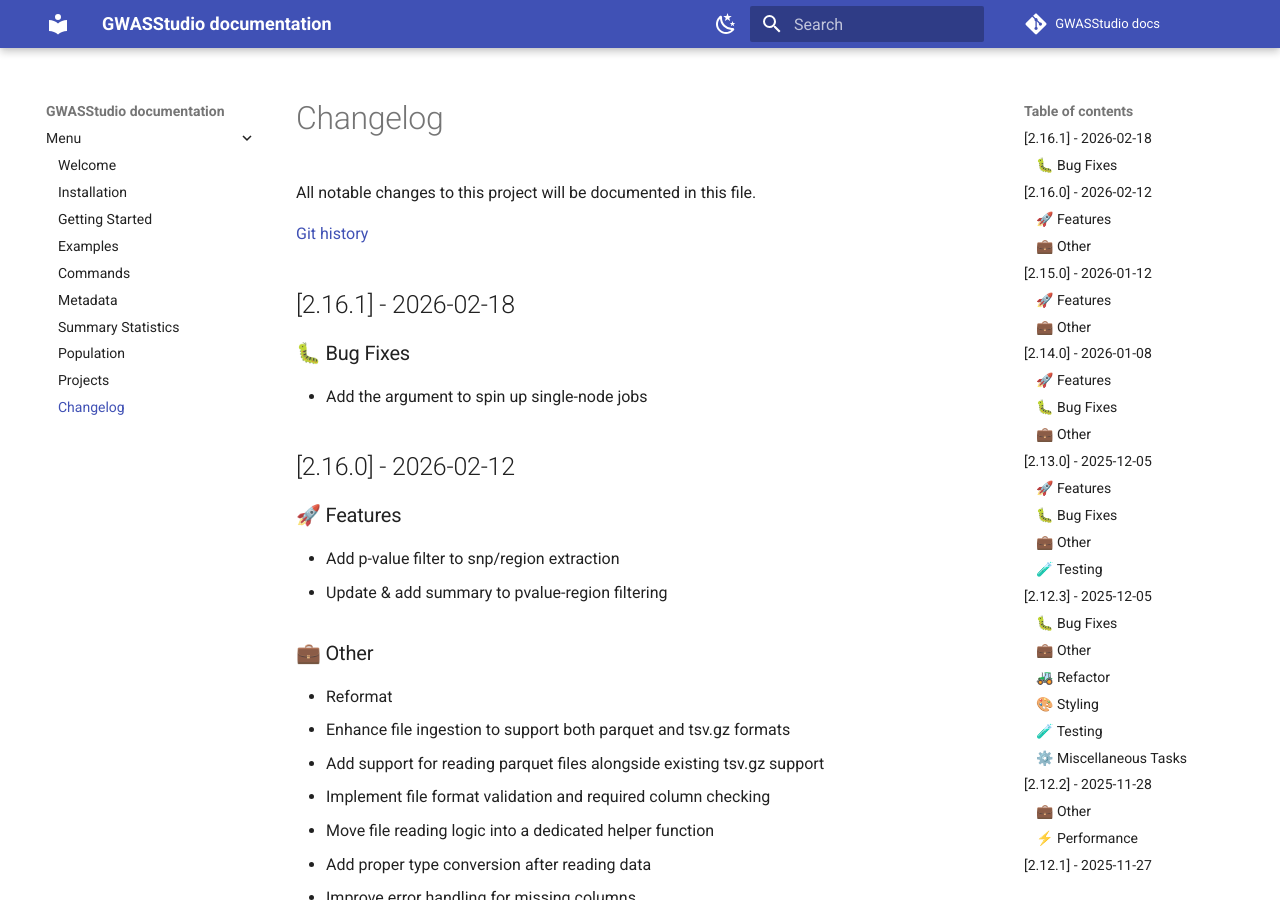
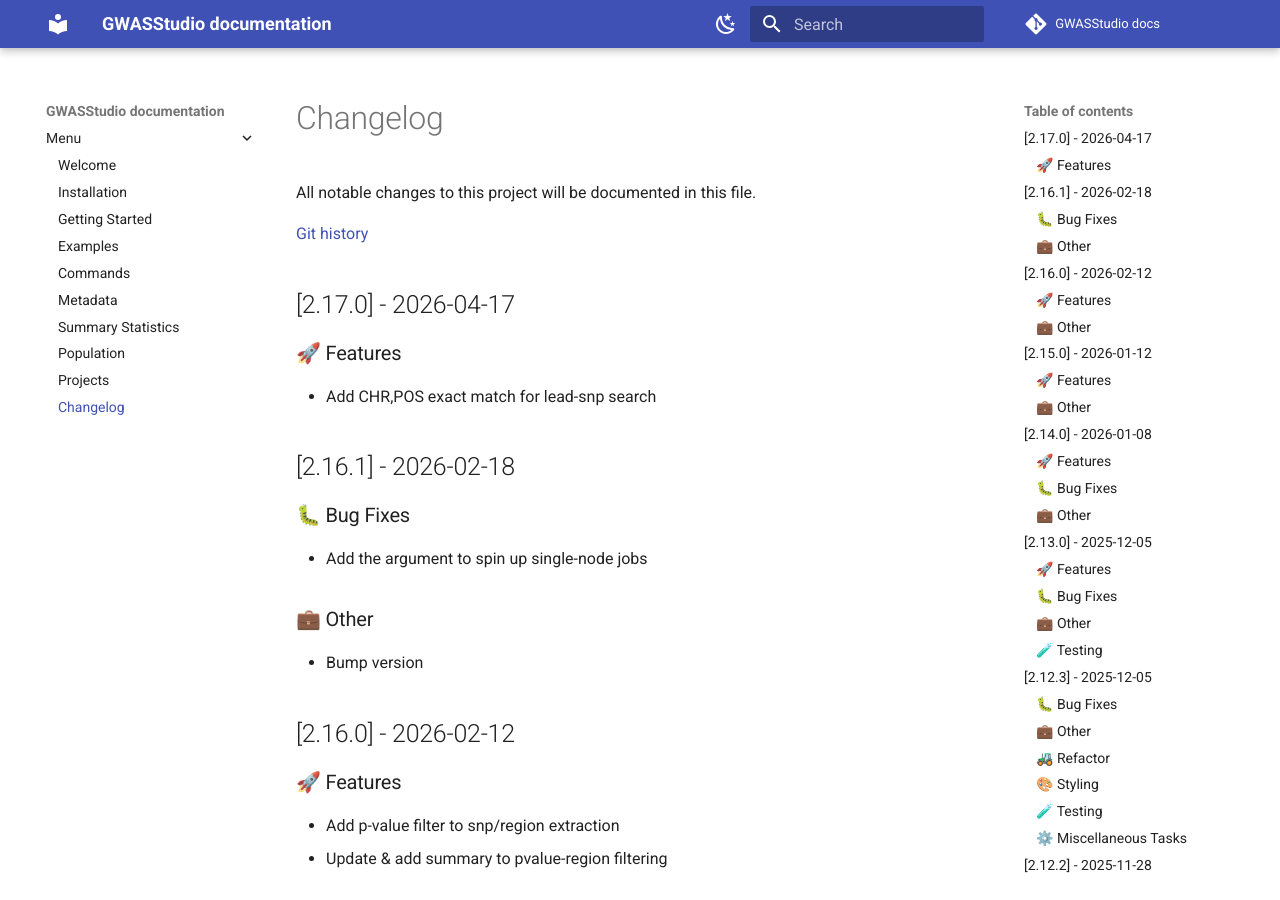
Before and after one commit to ht-diva/gwasstudio, an MkDocs documentation site: the page built from docs/changelog.md, in a window 1280 px wide and 900 px high. Built offline with MkDocs 1.6.1 and Material for MkDocs 9.7.7, drawn with Linux system fonts in a browser that asks for light colours; comment, search, counter and statistics services are not loaded.

Commit message:
bump version

```diff
--- a/docs/changelog.md
+++ b/docs/changelog.md
@@ -3,11 +3,21 @@
 All notable changes to this project will be documented in this file.
 
 [Git history](https://github.com/ht-diva/gwasstudio/commits/main/)
+## [2.17.0] - 2026-04-17
+
+### 🚀 Features
+
+- Add CHR,POS exact match for lead-snp search
+
 ## [2.16.1] - 2026-02-18
 
 ### 🐛 Bug Fixes
 
 - Add the argument to spin up single-node jobs
+
+### 💼 Other
+
+- Bump version
 
 ## [2.16.0] - 2026-02-12
 
--- a/pyproject.toml
+++ b/pyproject.toml
@@ -1,6 +1,6 @@
 [project]
 name = "gwasstudio"
-version = "2.16.1"
+version = "2.17.0"
 description = ""
 authors = [
     { name = "Gianmauro Cuccuru", email = "gianmauro.cuccuru@fht.org" },
```
